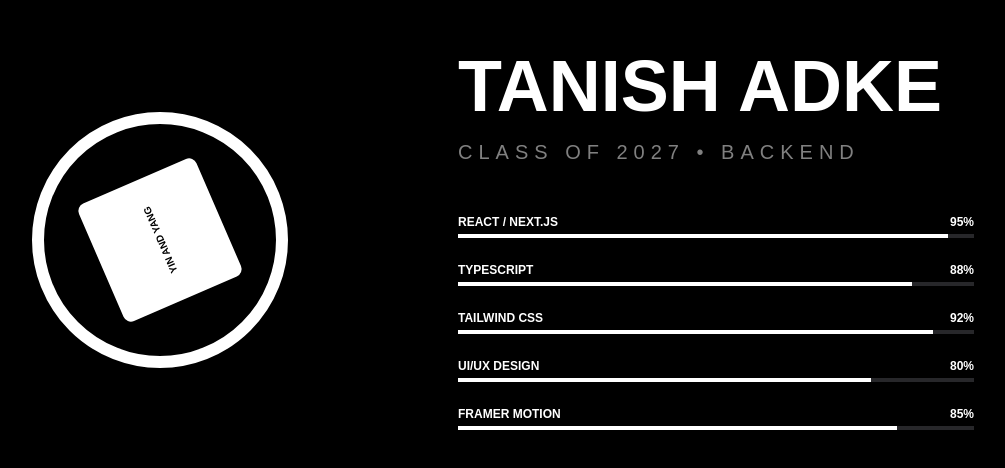
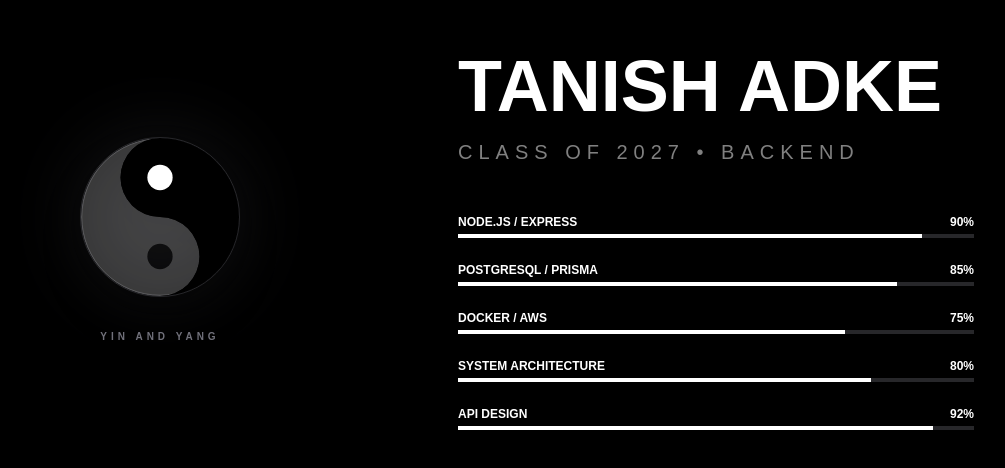
Before and after one commit to TanishAdke/Yin-and-Yang, a Next.js app: page /yang in a window 1280 px wide. Shown: the part 160-628 px from the top of the page, without its empty margins (202-1207 px from the left). Built offline with nearby package versions, Linux system fonts and the light colour scheme.

Commit message:
YinYang animations

```diff
--- a/app/fullstack/page.tsx
+++ b/app/fullstack/page.tsx
@@ -3,6 +3,7 @@
 import React from "react";
 import { motion } from "framer-motion";
 import { useRouter } from "next/navigation";
+import YinYangButton from "@/components/YinYangButton";
 
 export default function FullStackPage() {
   const router = useRouter();
@@ -56,18 +57,15 @@
         </motion.div>
       </section>
 
-      <div className="absolute top-1/2 left-1/2 -translate-x-1/2 -translate-y-1/2 z-50">
-        <motion.div
+      {/* Replaced center button with the YinYang component */}
+      <div className="absolute top-1/2 left-1/2 -translate-x-1/2 -translate-y-1/2 z-50 flex items-center justify-center">
+        <div className="bg-white rounded-full p-2 shadow-2xl">
+          <YinYangButton
             onClick={() => router.push("/")}
-          whileHover={{ rotate: 180, scale: 1.1 }}
-          whileTap={{ scale: 0.9 }}
-          className="w-32 h-32 md:w-44 md:h-44 rounded-full border-[12px] border-zinc-50 bg-white shadow-2xl flex flex-col overflow-hidden cursor-pointer group"
-        >
-          <div className="flex-1 bg-black w-full flex items-end justify-center pb-2">
-            <span className="text-[8px] text-white font-bold uppercase tracking-widest opacity-0 group-hover:opacity-100 transition-opacity">Cycle</span>
+            text="Cycle"
+            activePage="both"
+          />
         </div>
-          <div className="flex-1 bg-white w-full" />
-        </motion.div>
       </div>
 
       <section className="flex-1 bg-black text-white p-10 md:p-24 flex flex-col justify-center items-center md:items-start">
--- a/app/page.tsx
+++ b/app/page.tsx
@@ -3,6 +3,7 @@
 import React, { useState } from "react";
 import { motion, AnimatePresence } from "framer-motion";
 import { useRouter } from "next/navigation";
+import YinYangButton from "@/components/YinYangButton";
 
 const skills = [
   { name: "React / Next.js", level: 95 },
@@ -67,22 +68,13 @@
           </div>
         </div>
 
+        {/* The updated component with the highlight prop */}
         <div className="flex justify-center">
-          <motion.div
+          <YinYangButton
             onClick={handleTransition}
-            whileHover={{ scale: 1.1 }}
-            className="w-64 h-64 rounded-full border-[12px] border-black flex items-center justify-center cursor-pointer relative group"
-          >
-            <motion.div
-              animate={{ rotate: 360 }}
-              transition={{ repeat: Infinity, duration: 8, ease: "linear" }}
-              className="w-32 h-32 bg-black rounded-lg flex items-center justify-center"
-            >
-              <span className="text-white text-[10px] font-bold uppercase rotate-[-360] group-hover:scale-110 transition-transform">
-                Go Yang
-              </span>
-            </motion.div>
-          </motion.div>
+            text="Go Yang"
+            activePage="yin"
+          />
         </div>
       </div>
     </main>
--- a/app/yang/page.tsx
+++ b/app/yang/page.tsx
@@ -3,13 +3,14 @@
 import React, { useState } from "react";
 import { motion, AnimatePresence } from "framer-motion";
 import { useRouter } from "next/navigation";
+import YinYangButton from "@/components/YinYangButton";
 
 const skills = [
-  { name: "React / Next.js", level: 95 },
-  { name: "TypeScript", level: 88 },
-  { name: "Tailwind CSS", level: 92 },
-  { name: "UI/UX Design", level: 80 },
-  { name: "Framer Motion", level: 85 },
+  { name: "Node.js / Express", level: 90 },
+  { name: "PostgreSQL / Prisma", level: 85 },
+  { name: "Docker / AWS", level: 75 },
+  { name: "System Architecture", level: 80 },
+  { name: "API Design", level: 92 },
 ];
 
 export default function YangPage() {
@@ -19,13 +20,12 @@
   const handleTransition = () => {
     setIsExiting(true);
     setTimeout(() => {
-      // Adjusted to teleport to your unified page
+      // Teleports to the unified fullstack page
       router.push("/fullstack");
     }, 600);
   };
 
   return (
-    // Inverted: bg-black text-white
     <main className="relative min-h-screen w-full bg-black text-white overflow-hidden flex items-center justify-center">
       <AnimatePresence>
         {isExiting && (
@@ -33,7 +33,6 @@
             initial={{ clipPath: "circle(0% at 50% 50%)" }}
             animate={{ clipPath: "circle(150% at 50% 50%)" }}
             transition={{ duration: 0.8, ease: "easeInOut" }}
-            // Inverted: exit wipe is now white
             className="absolute inset-0 bg-white z-[100]"
           />
         )}
@@ -41,29 +40,16 @@
 
       <div className="max-w-6xl w-full px-10 grid grid-cols-1 md:grid-cols-2 gap-10 items-center z-10">
 
-        {/* BALL MOVED TO THE LEFT */}
+        {/* Left Side: The new YinYang button set to "yang" */}
         <div className="flex justify-center">
-          <motion.div
+          <YinYangButton
             onClick={handleTransition}
-            whileHover={{ scale: 1.1 }}
-            // Inverted: border-white
-            className="w-64 h-64 rounded-full border-[12px] border-white flex items-center justify-center cursor-pointer relative group"
-          >
-            <motion.div
-              animate={{ rotate: 360 }}
-              transition={{ repeat: Infinity, duration: 8, ease: "linear" }}
-              // Inverted: bg-white
-              className="w-32 h-32 bg-white rounded-lg flex items-center justify-center text-center p-2"
-            >
-              {/* Inverted: text-black, updated text */}
-              <span className="text-black text-[10px] font-bold uppercase rotate-[-360] group-hover:scale-110 transition-transform">
-                Yin and Yang
-              </span>
-            </motion.div>
-          </motion.div>
+            text="Yin and Yang"
+            activePage="yang"
+          />
         </div>
 
-        {/* TEXT AND SKILLS MOVED TO THE RIGHT */}
+        {/* Right Side: Yang / Backend Info */}
         <div>
           <motion.h1
             initial={{ opacity: 0, y: 20 }}
@@ -81,13 +67,11 @@
                   <span>{skill.name}</span>
                   <span>{skill.level}%</span>
                 </div>
-                {/* Inverted: bg-zinc-800 for the track */}
                 <div className="h-1 w-full bg-zinc-800">
                   <motion.div
                     initial={{ width: 0 }}
                     animate={{ width: `${skill.level}%` }}
                     transition={{ duration: 1.5, ease: "circOut" }}
-                    // Inverted: bg-white for the fill
                     className="h-full bg-white"
                   />
                 </div>
--- /dev/null
+++ b/components/YinYangButton.tsx
@@ -0,0 +1,53 @@
+import React from "react";
+import { motion } from "framer-motion";
+
+export default function YinYangButton({ onClick, text, activePage }) {
+  const isYinActive = activePage === "yin" || activePage === "both";
+  const isYangActive = activePage === "yang" || activePage === "both";
+  const hoverRotate = activePage === "both" ? -180 : 180;
+
+  return (
+    <div className="flex flex-col items-center justify-center group relative">
+
+      {/* FIX 1: The Halo is now permanently visible at 20% opacity to separate the black shape from a black background */}
+      <motion.div
+        className="absolute top-0 w-40 h-40 rounded-full bg-zinc-500 blur-2xl opacity-20 group-hover:opacity-50 transition-opacity duration-500"
+        whileHover={{ scale: 1.3 }}
+      />
+
+      <motion.div
+        onClick={onClick}
+        whileHover={{ rotate: hoverRotate, scale: 1.05 }}
+        whileTap={{ scale: 0.95 }}
+        transition={{ type: "spring", stiffness: 150, damping: 15 }}
+        // FIX 2: Added a subtle border ring (border-zinc-500/30) so the edge is always defined
+        className="relative z-10 w-40 h-40 rounded-full shadow-2xl cursor-pointer border border-zinc-500/30"
+      >
+        <svg viewBox="0 0 100 100" className="w-full h-full drop-shadow-xl rounded-full">
+
+          {/* Optional: A crisp inner SVG ring for extra definition */}
+          <circle cx="50" cy="50" r="49.5" fill="none" stroke="#71717a" strokeWidth="0.5" className="opacity-50" />
+
+          {/* Yin Group */}
+          <g className={`transition-opacity duration-700 ${isYinActive ? "opacity-100" : "opacity-20"}`}>
+            <path d="M 50 100 A 50 50 0 0 1 50 0 A 25 25 0 0 0 50 50 A 25 25 0 0 1 50 100 Z" fill="white" />
+            <circle cx="50" cy="75" r="8" fill="black" />
+          </g>
+
+          {/* Yang Group */}
+          <g className={`transition-opacity duration-700 ${isYangActive ? "opacity-100" : "opacity-20"}`}>
+            <path d="M 50 0 A 50 50 0 0 1 50 100 A 25 25 0 0 0 50 50 A 25 25 0 0 1 50 0 Z" fill="black" />
+            <circle cx="50" cy="25" r="8" fill="white" />
+          </g>
+
+        </svg>
+      </motion.div>
+
+      {text && (
+        <span className="relative z-10 mt-8 text-[10px] font-black tracking-[0.4em] uppercase text-zinc-500 group-hover:text-current transition-colors duration-500">
+          {text}
+        </span>
+      )}
+    </div>
+  );
+}
--- a/package.json
+++ b/package.json
@@ -23,5 +23,8 @@
     "eslint-config-next": "16.2.1",
     "tailwindcss": "^4",
     "typescript": "^5"
+  },
+  "overrides": {
+    "brace-expansion": "^2.0.1"
   }
 }
```
Also changed, not shown: 1 other file (tests, documents, lock files or other folders). Lines whose indentation alone changed are shown as unchanged.
